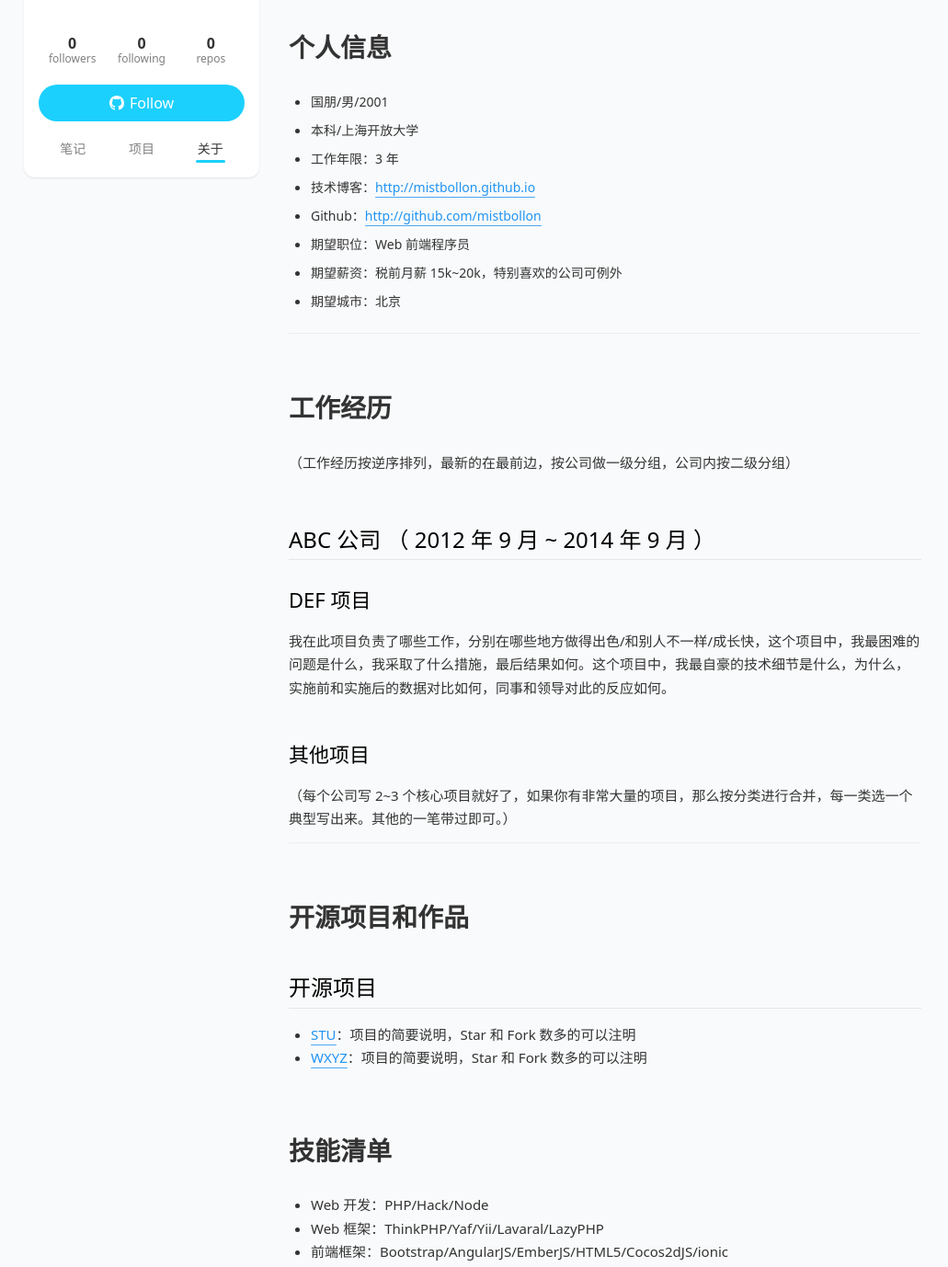
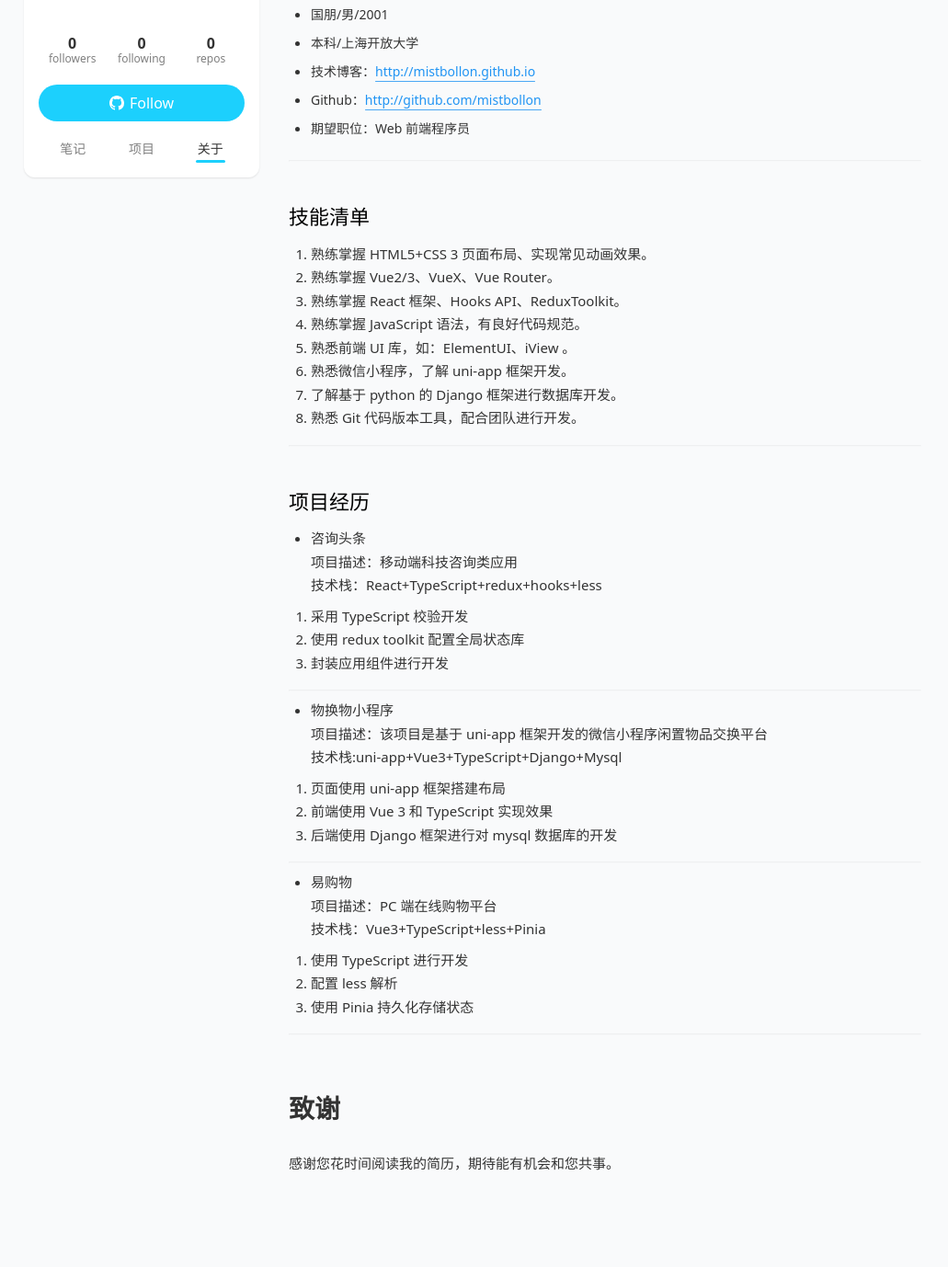
Before and after one commit to mistbollon/mistbollon.github.io, a plain HTML site: page about/index.html in a window 1280 px wide. Shown: the part 287-1665 px from the top of the page at 92% size, without its empty margins (126-1157 px from the left). Drawn offline with nearby package versions, Linux system fonts and the light colour scheme; some packages are replaced by stand-ins of ours; no server answers; a script that the page names is missing.

Commit message:
Site updated: 2023-05-15 21:15:34

```diff
--- a/about/index.html
+++ b/about/index.html
@@ -23,15 +23,15 @@
   <title>简历</title>
 
 
-    <meta name="description" content="联系方式 手机：156****9428 Email：331****&amp;#x33;&amp;#x32;&amp;#x30;&amp;#x40;&amp;#113;&amp;#x71;&amp;#46;&amp;#x63;&amp;#111;&amp;#109; QQ&#x2F;微信号：331***320&#x2F;A331****420   个人信息 国朋&#x2F;男&#x2F;2001  本科&#x2F;上海开放大学  工作年限：3 年  技术博客：http:&#x2F;&#x2F;mi">
+    <meta name="description" content="联系方式 手机：156****9428 Email：331****&amp;#x33;&amp;#50;&amp;#x30;&amp;#x40;&amp;#x71;&amp;#113;&amp;#46;&amp;#99;&amp;#111;&amp;#x6d;   个人信息 国朋&#x2F;男&#x2F;2001  本科&#x2F;上海开放大学  技术博客：http:&#x2F;&#x2F;mistbollon.github.io  Github：http:&#x2F;&#x2F;github.com&#x2F;mistbo">
 <meta property="og:type" content="website">
 <meta property="og:title" content="GuoPeng Blog">
 <meta property="og:url" content="http://example.com/about/index.html">
 <meta property="og:site_name" content="GuoPeng Blog">
-<meta property="og:description" content="联系方式 手机：156****9428 Email：331****&amp;#x33;&amp;#x32;&amp;#x30;&amp;#x40;&amp;#113;&amp;#x71;&amp;#46;&amp;#x63;&amp;#111;&amp;#109; QQ&#x2F;微信号：331***320&#x2F;A331****420   个人信息 国朋&#x2F;男&#x2F;2001  本科&#x2F;上海开放大学  工作年限：3 年  技术博客：http:&#x2F;&#x2F;mi">
+<meta property="og:description" content="联系方式 手机：156****9428 Email：331****&amp;#x33;&amp;#50;&amp;#x30;&amp;#x40;&amp;#x71;&amp;#113;&amp;#46;&amp;#99;&amp;#111;&amp;#x6d;   个人信息 国朋&#x2F;男&#x2F;2001  本科&#x2F;上海开放大学  技术博客：http:&#x2F;&#x2F;mistbollon.github.io  Github：http:&#x2F;&#x2F;github.com&#x2F;mistbo">
 <meta property="og:locale" content="zh_CN">
-<meta property="article:published_time" content="2023-05-12T13:47:20.974Z">
-<meta property="article:modified_time" content="2023-05-12T13:47:20.974Z">
+<meta property="article:published_time" content="2023-05-15T13:14:57.567Z">
+<meta property="article:modified_time" content="2023-05-15T13:14:57.567Z">
 <meta property="article:author" content="陈国朋">
 <meta name="twitter:card" content="summary">
 
@@ -82,18 +82,15 @@
 
 
 <div class="bread-nav fs12"><div id="breadcrumb"><a class="cap breadcrumb" href="/">主页</a><span class="sep"></span><a class="cap breadcrumb" href="/about/index.html">简历</a></div></div>
-<article class="md-text content page"><h1 id="联系方式"><a href="#联系方式" class="headerlink" title="联系方式"></a>联系方式</h1><ul>
+<article class="md-text content page"><h3 id="联系方式"><a href="#联系方式" class="headerlink" title="联系方式"></a>联系方式</h3><ul>
 <li>手机：156****9428</li>
-<li>Email：331****<a href="mailto:&#x33;&#x32;&#x30;&#x40;&#113;&#x71;&#46;&#x63;&#111;&#109;">&#x33;&#x32;&#x30;&#x40;&#113;&#x71;&#46;&#x63;&#111;&#109;</a></li>
-<li>QQ&#x2F;微信号：331***320&#x2F;A331****420</li>
+<li>Email：331****<a href="mailto:&#x33;&#50;&#x30;&#x40;&#x71;&#113;&#46;&#99;&#111;&#x6d;">&#x33;&#50;&#x30;&#x40;&#x71;&#113;&#46;&#99;&#111;&#x6d;</a></li>
 </ul>
 <hr>
-<h1 id="个人信息"><a href="#个人信息" class="headerlink" title="个人信息"></a>个人信息</h1><ul>
+<h3 id="个人信息"><a href="#个人信息" class="headerlink" title="个人信息"></a>个人信息</h3><ul>
 <li><p>国朋&#x2F;男&#x2F;2001</p>
 </li>
 <li><p>本科&#x2F;上海开放大学</p>
-</li>
-<li><p>工作年限：3 年</p>
 </li>
 <li><p>技术博客：<a target="_blank" rel="noopener" href="http://mistbollon.github.io/">http://mistbollon.github.io</a></p>
 </li>
@@ -101,30 +98,45 @@
 </li>
 <li><p>期望职位：Web 前端程序员</p>
 </li>
-<li><p>期望薪资：税前月薪 15k~20k，特别喜欢的公司可例外</p>
-</li>
-<li><p>期望城市：北京</p>
-</li>
 </ul>
 <hr>
-<h1 id="工作经历"><a href="#工作经历" class="headerlink" title="工作经历"></a>工作经历</h1><p>（工作经历按逆序排列，最新的在最前边，按公司做一级分组，公司内按二级分组）</p>
-<h2 id="ABC-公司-（-2012-年-9-月-2014-年-9-月-）"><a href="#ABC-公司-（-2012-年-9-月-2014-年-9-月-）" class="headerlink" title="ABC 公司 （ 2012 年 9 月 ~ 2014 年 9 月 ）"></a>ABC 公司 （ 2012 年 9 月 ~ 2014 年 9 月 ）</h2><h3 id="DEF-项目"><a href="#DEF-项目" class="headerlink" title="DEF 项目"></a>DEF 项目</h3><p>我在此项目负责了哪些工作，分别在哪些地方做得出色&#x2F;和别人不一样&#x2F;成长快，这个项目中，我最困难的问题是什么，我采取了什么措施，最后结果如何。这个项目中，我最自豪的技术细节是什么，为什么，实施前和实施后的数据对比如何，同事和领导对此的反应如何。</p>
-<h3 id="其他项目"><a href="#其他项目" class="headerlink" title="其他项目"></a>其他项目</h3><p>（每个公司写 2~3 个核心项目就好了，如果你有非常大量的项目，那么按分类进行合并，每一类选一个典型写出来。其他的一笔带过即可。）</p>
+<h3 id="技能清单"><a href="#技能清单" class="headerlink" title="技能清单"></a>技能清单</h3><ol>
+<li>熟练掌握 HTML5+CSS 3 页面布局、实现常见动画效果。</li>
+<li>熟练掌握 Vue2&#x2F;3、VueX、Vue Router。</li>
+<li>熟练掌握 React 框架、Hooks API、ReduxToolkit。</li>
+<li>熟练掌握 JavaScript 语法，有良好代码规范。</li>
+<li>熟悉前端 UI 库，如：ElementUI、iView 。</li>
+<li>熟悉微信小程序，了解 uni-app 框架开发。</li>
+<li>了解基于 python 的 Django 框架进行数据库开发。</li>
+<li>熟悉 Git 代码版本工具，配合团队进行开发。</li>
+</ol>
 <hr>
-<h1 id="开源项目和作品"><a href="#开源项目和作品" class="headerlink" title="开源项目和作品"></a>开源项目和作品</h1><h2 id="开源项目"><a href="#开源项目" class="headerlink" title="开源项目"></a>开源项目</h2><ul>
-<li><a target="_blank" rel="noopener" href="http://github.com/yourname/projectname">STU</a>：项目的简要说明，Star 和 Fork 数多的可以注明</li>
-<li><a target="_blank" rel="noopener" href="http://github.com/yourname/projectname">WXYZ</a>：项目的简要说明，Star 和 Fork 数多的可以注明</li>
+<h3 id="项目经历"><a href="#项目经历" class="headerlink" title="项目经历"></a>项目经历</h3><ul>
+<li>咨询头条<br>项目描述：移动端科技咨询类应用<br>技术栈：React+TypeScript+redux+hooks+less</li>
 </ul>
-<h1 id="技能清单"><a href="#技能清单" class="headerlink" title="技能清单"></a>技能清单</h1><ul>
-<li>Web 开发：PHP&#x2F;Hack&#x2F;Node</li>
-<li>Web 框架：ThinkPHP&#x2F;Yaf&#x2F;Yii&#x2F;Lavaral&#x2F;LazyPHP</li>
-<li>前端框架：Bootstrap&#x2F;AngularJS&#x2F;EmberJS&#x2F;HTML5&#x2F;Cocos2dJS&#x2F;ionic</li>
-<li>前端工具：Bower&#x2F;Gulp&#x2F;SaSS&#x2F;LeSS&#x2F;PhoneGap</li>
-<li>数据库相关：MySQL&#x2F;PgSQL&#x2F;PDO&#x2F;SQLite</li>
-<li>版本管理、文档和自动化部署工具：Svn&#x2F;Git&#x2F;PHPDoc&#x2F;Phing&#x2F;Composer</li>
-<li>单元测试：PHPUnit&#x2F;SimpleTest&#x2F;Qunit</li>
-<li>云和开放平台：SAE&#x2F;BAE&#x2F;AWS&#x2F;微博开放平台&#x2F;微信应用开发</li>
+<ol>
+<li>采用 TypeScript 校验开发</li>
+<li>使用 redux toolkit 配置全局状态库</li>
+<li>封装应用组件进行开发</li>
+</ol>
+<hr>
+<ul>
+<li>物换物小程序<br>项目描述：该项目是基于 uni-app 框架开发的微信小程序闲置物品交换平台<br>技术栈:uni-app+Vue3+TypeScript+Django+Mysql</li>
 </ul>
+<ol>
+<li>页面使用 uni-app 框架搭建布局</li>
+<li>前端使用 Vue 3 和 TypeScript 实现效果</li>
+<li>后端使用 Django 框架进行对 mysql 数据库的开发</li>
+</ol>
+<hr>
+<ul>
+<li>易购物<br>项目描述：PC 端在线购物平台<br>技术栈：Vue3+TypeScript+less+Pinia</li>
+</ul>
+<ol>
+<li>使用 TypeScript 进行开发</li>
+<li>配置 less 解析</li>
+<li>使用 Pinia 持久化存储状态</li>
+</ol>
 <hr>
 <h1 id="致谢"><a href="#致谢" class="headerlink" title="致谢"></a>致谢</h1><p>感谢您花时间阅读我的简历，期待能有机会和您共事。</p>
 </article>
```
Also changed, not shown: Html/html基础/index.html (+4 -1 lines), search.json (+1 -1 lines).
